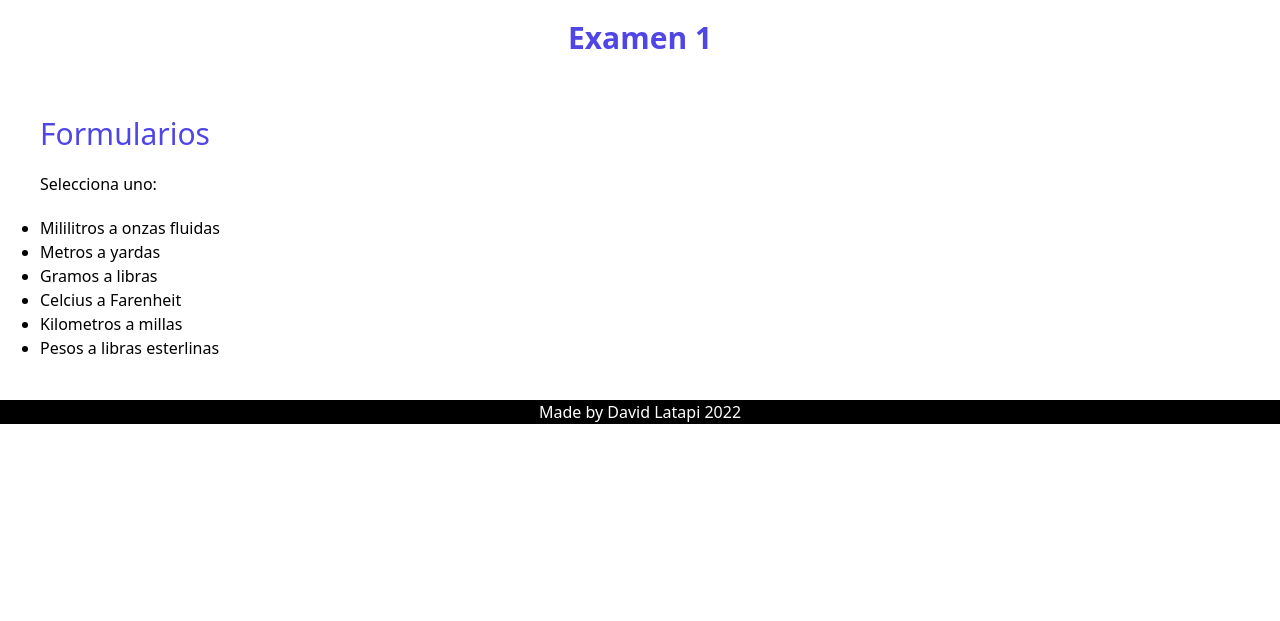
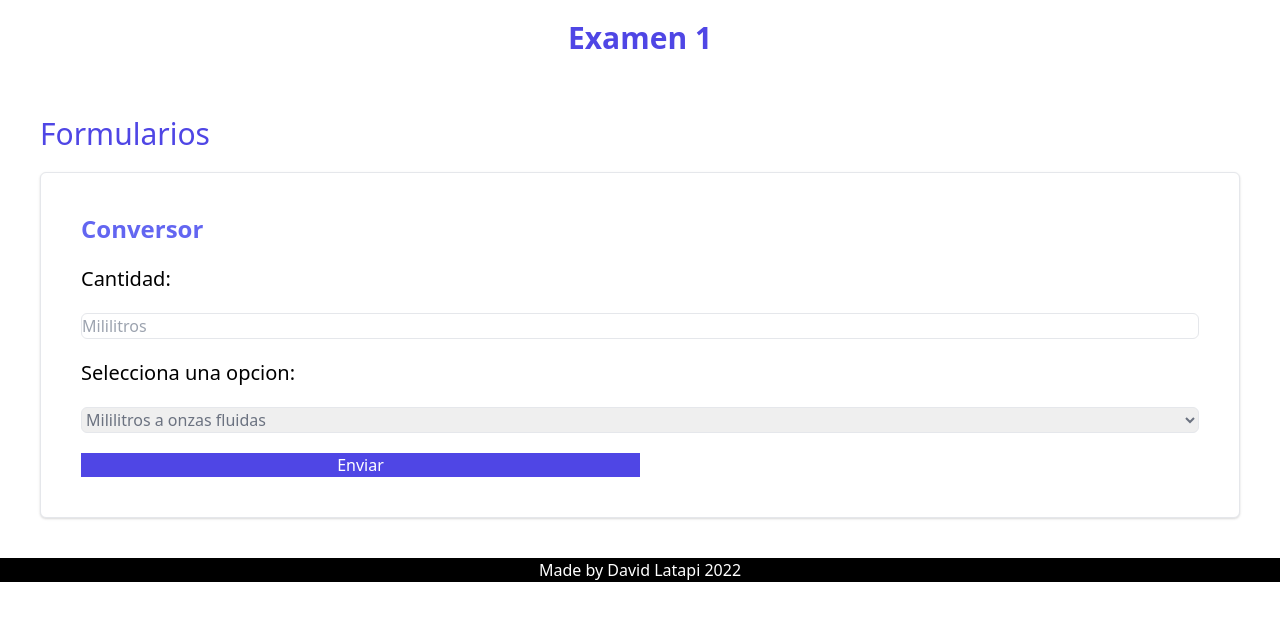
Before and after one commit to DavidMiller97/examen1, a PHP site: page /formulario.php in a window 1280 px wide. Shown: the part 64-685 px from the top of the page. Run offline with PHP 8.4, Linux system fonts and the light colour scheme.

Commit message:
Ultimas modificaciones

```diff
--- a/creditos.php
+++ b/creditos.php
@@ -2,6 +2,6 @@
 <h2 class="text-indigo-500 font-bold text-2xl mb-10 text-center">Creditos</h2>
 <p class="text-gray-500 text-xl">Francisco David Latapi Zapata</p>
 <h3 class="text-indigo-500 font-bold text-xl mb-2 text-center italic">Desarrollador</h3>
-<p class="text-gray-500 text-xl">Prueba</p>
+<p class="text-gray-500 text-xl">Angie Aguilar Dominguez</p>
 <h3 class="text-indigo-500 font-bold text-xl mb-2 text-center italic">Maestra</h3>
 <?php require_once 'templates/footer.php'; ?>
--- a/estilos.css
+++ /dev/null
@@ -1,7 +0,0 @@
-.form-oculto{
-	display: none;
-}
-
-.form-activo{
-	display: block;
-}
--- a/formulario.php
+++ b/formulario.php
@@ -1,66 +1,20 @@
 <?php require_once 'templates/header.php'; ?>
 <h2 class="text-indigo-600 text-bold text-3xl mb-5">Formularios</h2>
-<h3 class="mb-5">Selecciona uno:</h3>
-<ul class="list-disc">
-	<li id="mili-onza" class="text-black hover:text-indigo-400 cursor-pointer">Mililitros a onzas fluidas</li>
-	<li id="metro-yarda" class="text-black hover:text-indigo-400 cursor-pointer">Metros a yardas</li>
-	<li id="gramo-libra" class="text-black hover:text-indigo-400 cursor-pointer">Gramos a libras</li>
-	<li id="cel-far" class="text-black hover:text-indigo-400 cursor-pointer">Celcius a Farenheit</li>
-	<li id="km-milla" class="text-black hover:text-indigo-400 cursor-pointer">Kilometros a millas</li>
-	<li id="peso-libra" class="text-black hover:text-indigo-400 cursor-pointer">Pesos a libras esterlinas</li>
-</ul>
-<div id="mili-onza-form" class="form-oculto p-10 border rounded-md shadow bg-white flex flex-col mt-5">
-	<h3 class="text-indigo-500 font-bold text-2xl">Mililitros a onzas fluidas</h3>
-	<form action="converter.php" class="flex flex-col">
-		<label for="mililitros" class="text-black text-xl mt-5 mb-5">Mililitros:</label>
-		<input type="number" placeholder="Mililitros" name="mililitros" class="border rounded-md w-full text-gray-500">
+<div id="mili-onza-form" class="p-10 border rounded-md shadow bg-white flex flex-col mt-5">
+	<h3 class="text-indigo-500 font-bold text-2xl">Conversor</h3>
+	<form action="converter.php" class="flex flex-col" id="formulario">
+		<label for="cantidad" class="text-black text-xl mt-5 mb-5">Cantidad:</label>
+		<input type="number" step="any" placeholder="Mililitros" name="cantidad" id="cantidad" class="border rounded-md w-full text-gray-500">
+		<label for="option" class="text-black text-xl mt-5 mb-5">Selecciona una opcion:</label>
+		<select name="option" id="option" class="border rounded-md w-full text-gray-500">
+			<option value="mili-onza">Mililitros a onzas fluidas</option>
+			<option value="metro-yarda">Metros a yardas</option>
+			<option value="gramo-libra">Gramos a libras</option>
+			<option value="cel-far">Celcius a Farenheit</option>
+			<option value="kilo-milla">Kilometros a millas</option>
+			<option value="peso-libra">Pesos a libras esterlinas</option>
+		</select>
 		<input type="submit" value="Enviar" class="bg-indigo-600 text-white w-6/12 hover:bg-indigo-500 mt-5">
 	</form>
 </div>
-
-<div id="metro-yarda-form" class="form-oculto p-10 border rounded-md shadow bg-white flex flex-col mt-5">
-	<h3 class="text-indigo-500 font-bold text-2xl">Metros a Yardas</h3>
-	<form action="converter.php" class="flex flex-col">
-		<label for="metros" class="text-black text-xl mt-5 mb-5">Metros:</label>
-		<input type="number" placeholder="Metros" name="metros" class="border rounded-md w-full text-gray-500">
-		<input type="submit" value="Enviar" class="bg-indigo-600 text-white w-6/12 hover:bg-indigo-500 mt-5">
-	</form>
-</div>
-
-<div id="gramo-libra-form" class="form-oculto p-10 border rounded-md shadow bg-white flex flex-col mt-5">
-	<h3 class="text-indigo-500 font-bold text-2xl">Gramos a libras</h3>
-	<form action="converter.php" class="flex flex-col">
-		<label for="gramos" class="text-black text-xl mt-5 mb-5">Gramos:</label>
-		<input type="number" placeholder="Gramos" name="gramos" class="border rounded-md w-full text-gray-500">
-		<input type="submit" value="Enviar" class="bg-indigo-600 text-white w-6/12 hover:bg-indigo-500 mt-5">
-	</form>
-</div>
-
-<div id="celcius-faren-form" class="form-oculto p-10 border rounded-md shadow bg-white flex flex-col mt-5">
-	<h3 class="text-indigo-500 font-bold text-2xl">Celcius a Farenheit</h3>
-	<form action="converter.php" class="flex flex-col">
-		<label for="celcius" class="text-black text-xl mt-5 mb-5">Celcius:</label>
-		<input type="number" placeholder="Celcius" name="celcius" class="border rounded-md w-full text-gray-500">
-		<input type="submit" value="Enviar" class="bg-indigo-600 text-white w-6/12 hover:bg-indigo-500 mt-5">
-	</form>
-</div>
-
-<div id="kilo-milla-form" class="form-oculto p-10 border rounded-md shadow bg-white flex flex-col mt-5">
-	<h3 class="text-indigo-500 font-bold text-2xl">Kilometros a Millas</h3>
-	<form action="converter.php" class="flex flex-col">
-		<label for="kilo" class="text-black text-xl mt-5 mb-5">Kilometros:</label>
-		<input type="number" placeholder="Kilometros" name="kilo" class="border rounded-md w-full text-gray-500">
-		<input type="submit" value="Enviar" class="bg-indigo-600 text-white w-6/12 hover:bg-indigo-500 mt-5">
-	</form>
-</div>
-
-<div id="peso-libra-form" class="form-oculto p-10 border rounded-md shadow bg-white flex flex-col mt-5">
-	<h3 class="text-indigo-500 font-bold text-2xl">Pesos a libras Esterlinas</h3>
-	<form action="converter.php" class="flex flex-col">
-		<label for="pesos" class="text-black text-xl mt-5 mb-5">Pesos:</label>
-		<input type="number" placeholder="Pesos" name="pesos" class="border rounded-md w-full text-gray-500">
-		<input type="submit" value="Enviar" class="bg-indigo-600 text-white w-6/12 hover:bg-indigo-500 mt-5">
-	</form>
-</div>
-
 <?php require_once 'templates/footer.php'; ?>
--- a/templates/header.php
+++ b/templates/header.php
@@ -2,7 +2,6 @@
 	<head>
 		<meta charset="utf-8">
 		<link rel="stylesheet" href="https://cdnjs.cloudflare.com/ajax/libs/tailwindcss/2.2.19/tailwind.min.css" integrity="sha512-wnea99uKIC3TJF7v4eKk4Y+lMz2Mklv18+r4na2Gn1abDRPPOeef95xTzdwGD9e6zXJBteMIhZ1+68QC5byJZw==" crossorigin="anonymous" referrerpolicy="no-referrer" />
-		<link rel="stylesheet" href="../estilos.css" />
 		<title>Examen 1</title>
 	</head>
 	<body>
```
Also changed, not shown: app.js (+39 -1 lines), converter.php (added, +61 -0 lines).
